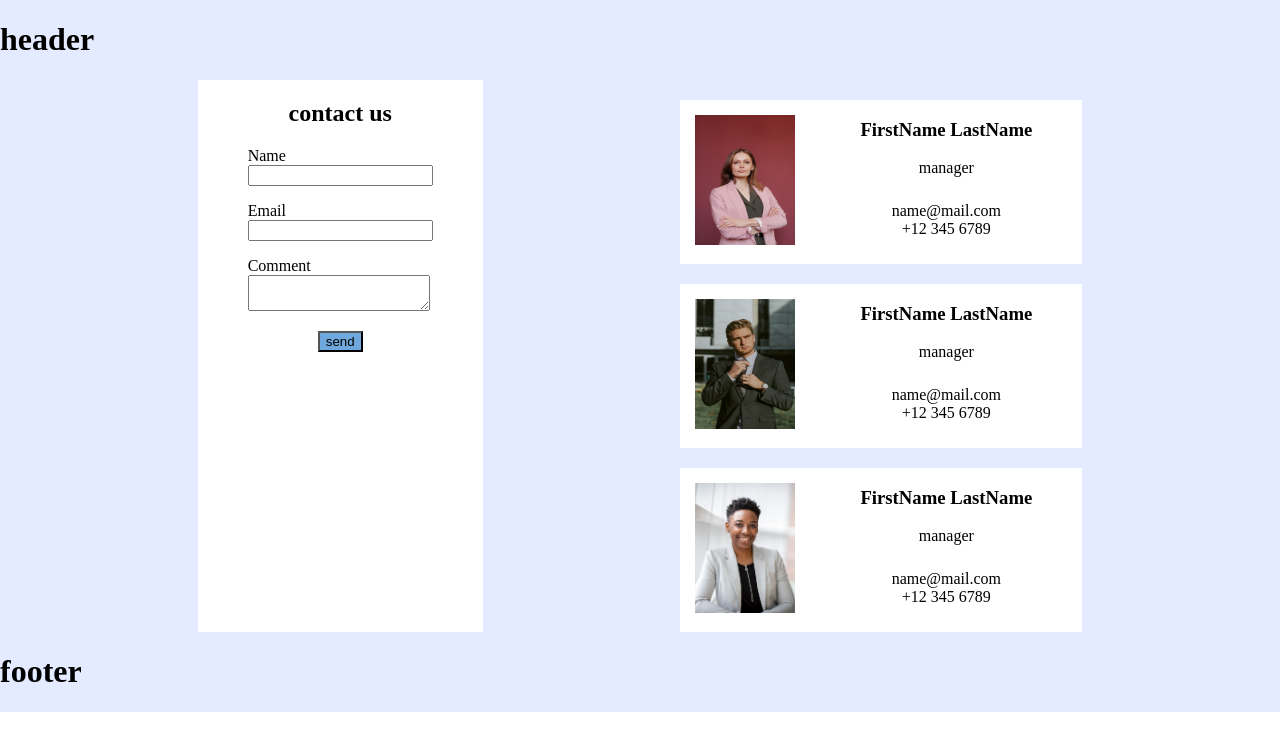
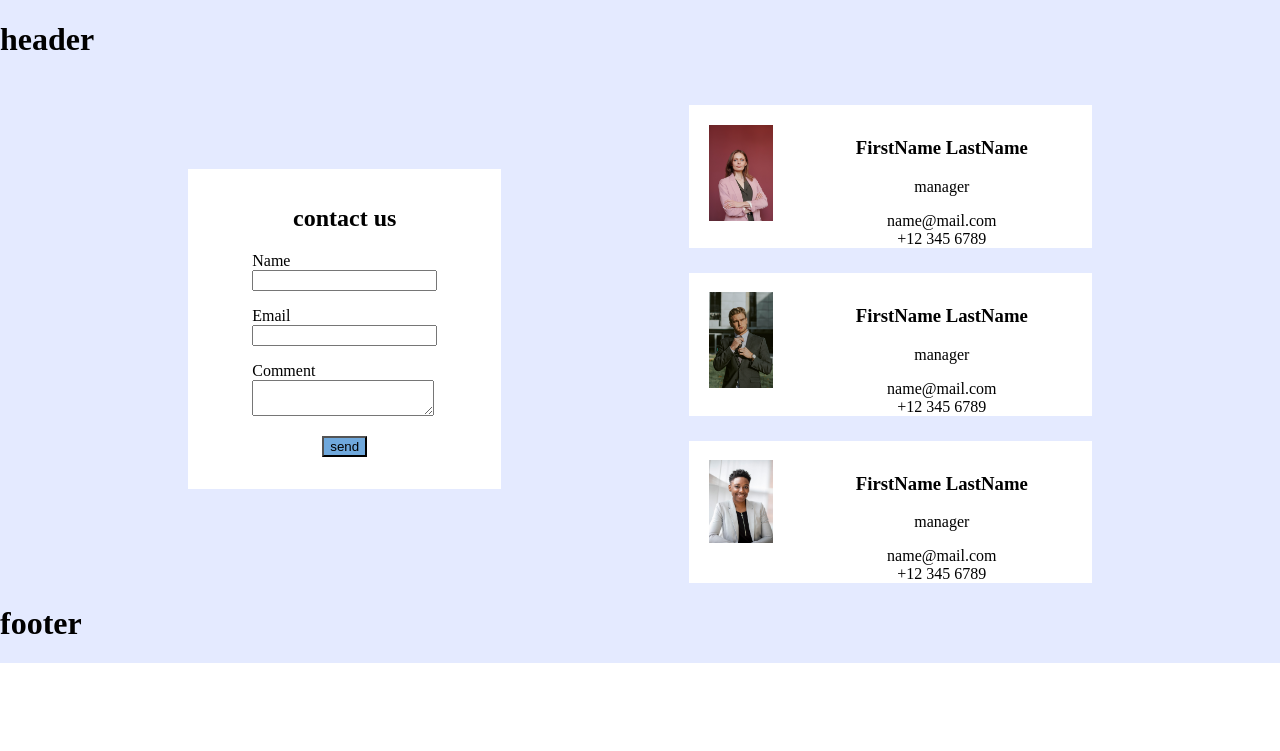
Before and after one commit to ZsomborHajzer/Project-DAM, a PHP site: page /contact_page_e3t.php in a window 1280 px wide. Shown: the top 751 px of the page. Run offline with PHP 8.4, Linux system fonts and the light colour scheme.

Commit message:
Fix: changed from px to vw

```diff
--- a/stylesheet.css
+++ b/stylesheet.css
@@ -25,10 +25,14 @@ main{
 	display:flex;
 	flex-direction: column;
 	align-items: center;
+	justify-content: center;
 
 	background-color: white;
-	padding-left: 50px;
-	padding-right: 50px;
+	padding-left: 5vw;
+	padding-right: 5vw;
+
+	height: 25vw;
+	margin-top: 7vw;
 }
 
 .labels{
@@ -54,7 +58,7 @@ main{
 
 .contact > h3{
 	color:#1162AD;
-	margin-bottom: 0px;
+	margin-bottom: 0vw;
 }
 
 #contactInfo{
@@ -67,32 +71,32 @@ main{
 	display: flex;
 
 	background-color: white;
-	margin-top: 20px;
+	margin-top: 2vw;
 }
 
 .contactPicture{
-	margin: 15px;
+	margin: 1.5vw;
 }
 
 .contactPortrait{
-	height: 130px;
-	width: 100px;
+	width: 5vw;
 }
 
 .contactText{
 	text-align: center;
-	margin-right: 50px;
-	margin-left: 50px;
+	margin-right: 5vw;
+	margin-left: 5vw;
+	margin-top: 1vw;
 }
 
 .mail{
-	margin-top: 25px;
-	margin-bottom:0px;
+	margin-top: 1vw;
+	margin-bottom:0vw;
 }
 
 .phone{
-	margin-top: 0px;
-	margin-bottom:0px;
+	margin-top: 0vw;
+	margin-bottom:0vw;
 }
 
 footer{
```
